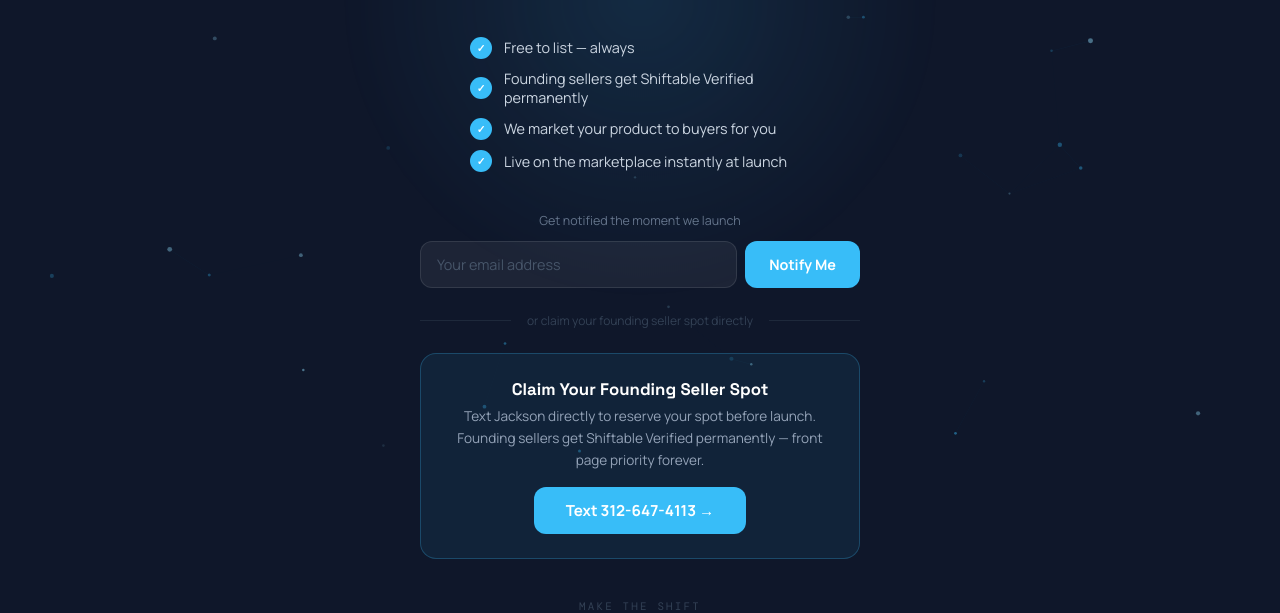
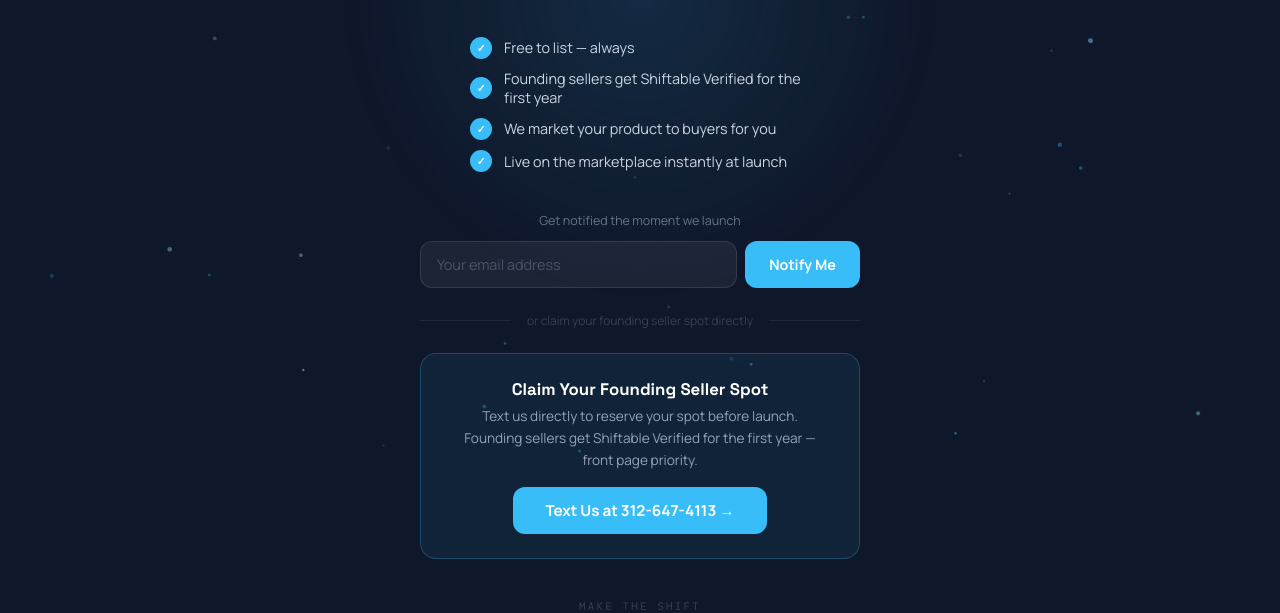
Before and after one commit to reyhlejackson3-dotcom/Shiftable-Marketplace, a plain HTML site: page index.html in a window 1280 px wide. Shown: the part 341-954 px from the top of the page. Drawn offline with nearby package versions, Linux system fonts and the light colour scheme; a web font is replaced by a local one.

Commit message:
Update index.html

```diff
--- a/index.html
+++ b/index.html
@@ -93,7 +93,7 @@ canvas{position:fixed;inset:0;width:100%;height:100%;z-index:0;pointer-events:no
 
   <div class="features">
     <div class="feat"><div class="feat-dot">✓</div>Free to list — always</div>
-    <div class="feat"><div class="feat-dot">✓</div>Founding sellers get Shiftable Verified permanently</div>
+    <div class="feat"><div class="feat-dot">✓</div>Founding sellers get Shiftable Verified for the first year</div>
     <div class="feat"><div class="feat-dot">✓</div>We market your product to buyers for you</div>
     <div class="feat"><div class="feat-dot">✓</div>Live on the marketplace instantly at launch</div>
   </div>
@@ -112,8 +112,8 @@ canvas{position:fixed;inset:0;width:100%;height:100%;z-index:0;pointer-events:no
 
   <div style="background:rgba(56,189,248,.07);border:1.5px solid rgba(56,189,248,.25);border-radius:16px;padding:1.5rem 2rem;margin-bottom:2.5rem;max-width:440px;margin-left:auto;margin-right:auto;">
     <div style="font-family:'Space Grotesk',sans-serif;font-size:1.05rem;font-weight:700;color:#fff;margin-bottom:.4rem;">Claim Your Founding Seller Spot</div>
-    <div style="font-size:.85rem;color:#94a3b8;margin-bottom:1rem;line-height:1.6;">Text Jackson directly to reserve your spot before launch. Founding sellers get Shiftable Verified permanently — front page priority forever.</div>
-    <a href="sms:3126474113" style="display:inline-block;background:#38bdf8;color:#fff;font-family:'Manrope',sans-serif;font-size:.95rem;font-weight:700;padding:.8rem 2rem;border-radius:12px;text-decoration:none;transition:background .2s;">Text 312-647-4113 →</a>
+    <div style="font-size:.85rem;color:#94a3b8;margin-bottom:1rem;line-height:1.6;">Text us directly to reserve your spot before launch. Founding sellers get Shiftable Verified for the first year — front page priority.</div>
+    <a href="sms:3126474113" style="display:inline-block;background:#38bdf8;color:#fff;font-family:'Manrope',sans-serif;font-size:.95rem;font-weight:700;padding:.8rem 2rem;border-radius:12px;text-decoration:none;transition:background .2s;">Text Us at 312-647-4113 →</a>
   </div>
 
   <div class="slogan">Make the Shift</div>
```
